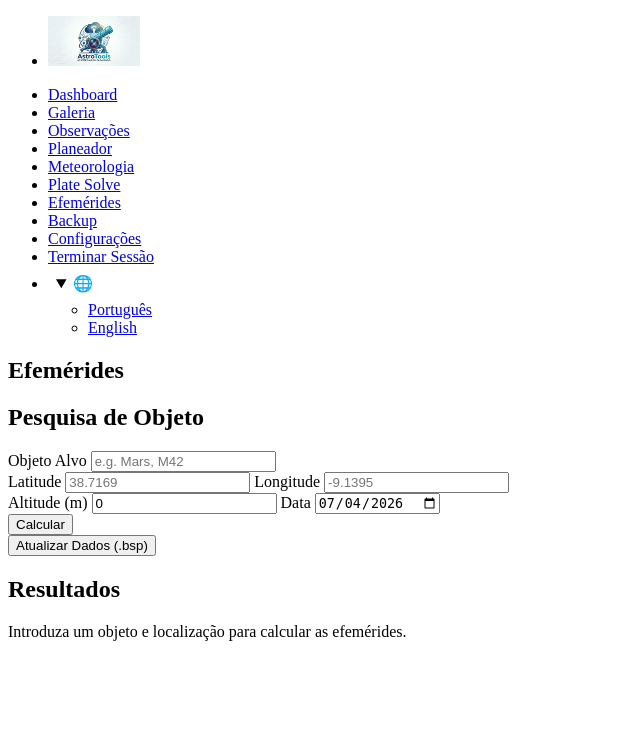
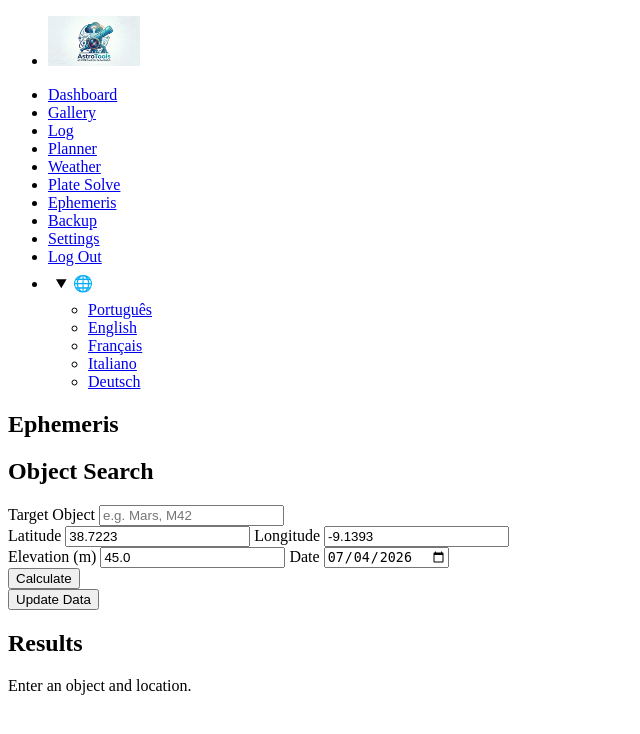
Before and after one commit to fernandosilva708/astrotools, a Flask app: page /ephemeris/ in a window 1280 px wide, after a click that opens the changed part. Shown: the top 734 px of the page, without its empty margins (0-640 px from the left). Run offline with Flask 3, Linux system fonts and the light colour scheme; the visitor is signed in with stand-in values (Sample User, id 1); some libraries are stand-ins or nearby versions.

Commit message:
fix: corrigir erros no dashboard, planeador, meteorologia, efemerides e astrometria; adicionar fr, it, de

```diff
--- a/app/astrometry/routes.py
+++ b/app/astrometry/routes.py
@@ -46,6 +46,12 @@
     image = GalleryImage.query.get_or_404(image_id)
     mode = request.args.get('mode', 'offline')
 
+    # Verificar se já existe alguma resolução em curso
+    any_running = GalleryImage.query.filter(GalleryImage.astrometry_job_id.isnot(None)).first()
+    if any_running:
+        flash('Já existe uma em curso.', 'warning')
+        return redirect(url_for('astrometry.index'))
+
     # Verificar se a imagem já está a ser processada
     if image.astrometry_job_id:
         flash('Esta imagem já se encontra em processo de resolução.', 'warning')
--- a/app/ephemeris/routes.py
+++ b/app/ephemeris/routes.py
@@ -38,7 +38,9 @@
 @ephemeris_bp.route('/')
 @login_required
 def index():
-    return render_template('ephemeris/index.html')
+    from app.utils import LocationService
+    loc = LocationService.get_current_location()
+    return render_template('ephemeris/index.html', loc=loc)
 
 
 @ephemeris_bp.route('/iss')
--- a/app/static/js/i18n.js
+++ b/app/static/js/i18n.js
@@ -11,6 +11,7 @@
         localStorage.setItem('language', lang);
         applyTranslations();
         document.documentElement.lang = lang;
+        location.reload();
     }
 }
 
--- a/app/static/js/translations.js
+++ b/app/static/js/translations.js
@@ -76,6 +76,7 @@
     config_save: 'Guardar', config_username: 'Nome de utilizador',
     config_location_name: 'Nome do Local', config_lat: 'Latitude',
     config_lon: 'Longitude', config_elev: 'Altitude',
+    config_locations: 'Localizações',
     obs_target: 'Objeto Alvo', obs_ra: 'Ascensão Reta (RA)',
     obs_dec: 'Declinação (Dec)', obs_time: 'Data/Hora',
     gallery_target_placeholder: 'Ex: M31, Jupiter',
@@ -100,6 +101,7 @@
     weather_lisbon_fallback: 'Lisboa (Fallback)',
     weather_no_data: 'Não foi possível carregar os dados meteorológicos.',
     save: 'Guardar', delete: 'Eliminar',
+    eph_no_ephemeris: 'Não há efemérides', eph_distance: 'Distância',
   },
   en: {
     nav_dashboard: 'Dashboard', nav_gallery: 'Gallery', nav_platesolve: 'Plate Solve',
@@ -185,4 +187,332 @@
     config_seestar_path: 'Seestar Import Path',
     config_rclone_remote: 'Rclone Remote',
     config_rclone_path: 'Rclone Path',
+
+    nav_ephemeris_iss: 'ISS', eph_iss_desc: 'ISS real-time position.',
+    eph_celestial_body: 'Celestial Body', eph_sun: 'Sun', eph_moon: 'Moon', eph_mars: 'Mars',
+    eph_jupiter: 'Jupiter', eph_saturn: 'Saturn', eph_waiting: 'Waiting for calculation...',
+    tele_not_implemented: 'Telescopius proxy is not yet implemented.',
+    tele_coming_soon: 'Telescopius integration coming soon.',
+    weather_forecast_for: 'Forecast for', weather_clouds: 'Clouds',
+    weather_temp: 'Temp.', weather_humidity: 'Humidity', weather_pressure: 'Pressure',
+    weather_dew_point: 'Dew Point', weather_wind: 'Wind',
+    weather_seeing: 'Seeing', weather_transparency: 'Transparency',
+    weather_status: 'Status', weather_source: 'Source:',
+    weather_source_light: 'Light pollution data: LightPollutionMap.info',
+    weather_last_update: 'Last update:',
+    weather_clear: 'Clear Sky', weather_partly: 'Partly Clear', weather_cloudy: 'Overcast',
     weather_lisbon_fallback: 'Lisbon (Fallback)',
+    weather_no_data: 'Could not load weather data.',
+    save: 'Save', delete: 'Delete',
+    eph_no_ephemeris: 'No ephemeris available', eph_distance: 'Distance',
+  },
+  fr: {
+    nav_dashboard: 'Tableau de bord', nav_gallery: 'Galerie', nav_platesolve: 'Plate Solve',
+    nav_ephemeris: 'Éphémérides', nav_telescopius: 'Telescopius', nav_backup: 'Sauvegarde',
+    nav_logout: 'Se déconnecter', nav_config: 'Configuration', lang_header: 'Langues de l\'UE',
+    nav_observations: 'Journal', nav_planner: 'Planificateur', nav_weather: 'Météo',
+    dash_images: 'Images', dash_observations: 'Observations',
+    dash_images_no_backup: 'Images sans Sauvegarde',
+    dash_recent_images: 'Images Récentes', dash_quick_actions: 'Actions Rapides',
+    dash_no_images: 'Aucune image récente.',
+    dash_upload_image: 'Charger une Image',
+    dash_obs_recorded: 'Entrées du journal',
+    dash_visible_now: 'Visibles Actuellement',
+    dash_no_objects: 'Aucun objet au-dessus de 10°',
+    dash_recent_activity: 'Activité Récente',
+    auth_username: "Nom d'utilisateur", auth_password: 'Mot de passe',
+    auth_remember: 'Se souvenir de moi', auth_login: 'Se connecter',
+    auth_no_account: "Pas de compte ?", auth_register: "S'enregistrer",
+    auth_create_account: 'Créer un Compte', auth_email: 'E-mail',
+    auth_has_account: 'Déjà un compte ?', auth_login_link: 'Se connecter',
+    gallery_title_page: 'Galerie',
+    gallery_import_seestar: 'Importer', gallery_upload: 'Charger',
+    gallery_upload_short: 'Charger',
+    gallery_no_images: 'Aucune image dans la galerie.',
+    gallery_search_placeholder: 'Rechercher par cible, titre...',
+    gallery_search_btn: 'Filtrer',
+    nav_prev: 'Précédent', nav_next: 'Suivant',
+    gallery_view_details: 'Voir les Détails',
+    gallery_image_file: "Fichier d'Image", gallery_title: 'Titre',
+    gallery_title_placeholder: "Titre de l'image",
+    gallery_description: 'Description', optional: '(facultatif)', cancel: 'Annuler',
+    gallery_solved_badge: 'Résolu',
+    gallery_delete_confirm: 'Supprimer cette image ?',
+    gallery_tech_data: 'Données Techniques', gallery_target: 'Cible',
+    gallery_exposure: 'Exposition', gallery_gain: 'Gain',
+    gallery_captured: 'Capturée le', gallery_status: 'Statut',
+    gallery_edit_title: 'Modifier les Détails', gallery_danger_zone: 'Zone de Danger',
+    obs_add_btn: 'Nouvelle Observation', obs_notes: 'Notes',
+    obs_no_records: 'Aucune observation enregistrée.',
+    obs_delete_confirm: 'Voulez-vous supprimer cet enregistrement ?',
+    obs_add_title: 'Enregistrer une Observation',
+    planner_subtitle: 'Objets suggérés pour',
+    planner_visible: 'Visible', planner_hidden: 'Sous l\'Horizon',
+    planner_log_btn: 'Enregistrer l\'Observation',
+    planner_altitude_chart: 'Graphique d\'Altitude',
+    astrometry_title: 'Plate Solving',
+    astrometry_pending: 'En attente',
+    astrometry_file: 'Fichier', astrometry_uploaded: 'Téléchargé',
+    astrometry_action: 'Action', astrometry_submit: 'Résoudre',
+    astrometry_none_pending: 'Aucune image en attente.',
+    astrometry_solved_section: 'Images Résolues',
+    astrometry_no_images: 'Aucune image résolue.',
+    eph_search: 'Recherche d\'Objet', eph_target: 'Objet Cible',
+    eph_lat: 'Latitude', eph_lon: 'Longitude', eph_elevation: 'Altitude (m)', eph_azimuth: 'Azimut (°)',
+    eph_date: 'Date', eph_calculate: 'Calculer',
+    eph_time: 'Heure',
+    eph_hint: 'Entrez un objet et un lieu.',
+    eph_not_implemented: 'Moteur de calcul non implémenté.',
+    eph_update_bsp: 'Mise à jour', eph_results: 'Résultats',
+    backup_status_label: 'Statut de Sauvegarde',
+    backup_running: 'Synchronisation en cours...',
+    backup_last_run: 'Dernière exécution',
+    backup_last_result: 'Dernier résultat',
+    backup_stopped: 'Arrêté',
+    backup_never: 'Jamais',
+    not_defined: 'Non défini',
+    backup_sync_title: 'Synchronisation rclone',
+    backup_all_safe: 'Toutes les images sont sauvegardées.',
+    backup_sync_desc: 'Synchronise RCLONE_PATH avec RCLONE_REMOTE.',
+    backup_confirm: 'Lancer la copie maintenant ?',
+    backup_run: 'Lancer la Sauvegarde', backup_config: 'Configuration',
+    backup_config_hint: 'Modifiez le fichier .env pour les paramètres rclone.',
+    config_profile: 'Profil', config_change_password: 'Modifier le mot de passe',
+    config_new_password: 'Nouveau mot de passe', config_apis_backup: 'APIs & Sauvegarde',
+    config_save: 'Enregistrer', config_username: "Nom d'utilisateur",
+    config_location_name: 'Nom du Lieu', config_lat: 'Latitude',
+    config_lon: 'Longitude', config_elev: 'Altitude',
+    config_locations: 'Lieux',
+    obs_target: 'Objet Cible', obs_ra: 'Ascension Droite (RA)',
+    obs_dec: 'Déclinaison (Dec)', obs_time: 'Date/Heure',
+    gallery_target_placeholder: 'Ex: M31, Jupiter',
+    config_api_astrometry: 'Astrometry.net API Key',
+    config_seestar_path: 'Chemin d\'Importation Seestar',
+    config_rclone_remote: 'Rclone Distant',
+    config_rclone_path: 'Chemin Rclone',
+
+    nav_ephemeris_iss: 'ISS', eph_iss_desc: 'Position de l\'ISS en temps réel.',
+    eph_celestial_body: 'Corps Céleste', eph_sun: 'Soleil', eph_moon: 'Lune', eph_mars: 'Mars',
+    eph_jupiter: 'Jupiter', eph_saturn: 'Saturne', eph_waiting: 'Calcul en cours...',
+    tele_not_implemented: 'Le proxy Telescopius n\'est pas implémenté.',
+    tele_coming_soon: 'Intégration Telescopius bientôt disponible.',
+    weather_forecast_for: 'Prévisions pour', weather_clouds: 'Nuages',
+    weather_temp: 'Temp.', weather_humidity: 'Humidité', weather_pressure: 'Pression',
+    weather_dew_point: 'Pt. Rosée', weather_wind: 'Vent',
+    weather_seeing: 'Seeing', weather_transparency: 'Transparence',
+    weather_status: 'Statut', weather_source: 'Source:',
+    weather_source_light: 'Données de pollution lumineuse: LightPollutionMap.info',
+    weather_last_update: 'Dernière mise à jour :',
+    weather_clear: 'Ciel Dégagé', weather_partly: 'Partiel. Dégagé', weather_cloudy: 'Très Nuageux',
+    weather_lisbon_fallback: 'Lisbonne (Par défaut)',
+    weather_no_data: 'Impossible de charger les données météo.',
+    save: 'Enregistrer', delete: 'Supprimer',
+    eph_no_ephemeris: 'Aucune éphéméride', eph_distance: 'Distance',
+  },
+  it: {
+    nav_dashboard: 'Dashboard', nav_gallery: 'Galleria', nav_platesolve: 'Plate Solve',
+    nav_ephemeris: 'Effemeridi', nav_telescopius: 'Telescopius', nav_backup: 'Backup',
+    nav_logout: 'Disconnetti', nav_config: 'Impostazioni', lang_header: 'Lingue UE',
+    nav_observations: 'Diario', nav_planner: 'Pianificatore', nav_weather: 'Meteo',
+    dash_images: 'Immagini', dash_observations: 'Osservazioni',
+    dash_images_no_backup: 'Senza Backup',
+    dash_recent_images: 'Immagini Recenti', dash_quick_actions: 'Azioni Rapide',
+    dash_no_images: 'Nessuna immagine recente.',
+    dash_upload_image: 'Carica Immagine',
+    dash_obs_recorded: 'Osservazioni registrate',
+    dash_visible_now: 'Visibili Ora',
+    dash_no_objects: 'Nessun oggetto sopra 10°',
+    dash_recent_activity: 'Attività Recente',
+    auth_username: 'Nome utente', auth_password: 'Password',
+    auth_remember: 'Ricordami', auth_login: 'Accedi',
+    auth_no_account: 'Senza account?', auth_register: 'Registrati',
+    auth_create_account: 'Crea Account', auth_email: 'E-mail',
+    auth_has_account: 'Hai già un account?', auth_login_link: 'Accedi',
+    gallery_title_page: 'Galleria',
+    gallery_import_seestar: 'Importa', gallery_upload: 'Carica',
+    gallery_upload_short: 'Carica',
+    gallery_no_images: 'Nessuna immagine in galleria.',
+    gallery_search_placeholder: 'Cerca per oggetto, titolo...',
+    gallery_search_btn: 'Filtra',
+    nav_prev: 'Precedente', nav_next: 'Successivo',
+    gallery_view_details: 'Vedi Dettagli',
+    gallery_image_file: 'File Immagine', gallery_title: 'Titolo',
+    gallery_title_placeholder: 'Titolo dell\'immagine',
+    gallery_description: 'Descrizione', optional: '(opzionale)', cancel: 'Annulla',
+    gallery_solved_badge: 'Risolto',
+    gallery_delete_confirm: 'Eliminare questa immagine?',
+    gallery_tech_data: 'Dati Tecnici', gallery_target: 'Oggetto',
+    gallery_exposure: 'Esposizione', gallery_gain: 'Guadagno',
+    gallery_captured: 'Acquisita il', gallery_status: 'Stato',
+    gallery_edit_title: 'Modifica Dettagli', gallery_danger_zone: 'Zona di Pericolo',
+    obs_add_btn: 'Nuova Osservazione', obs_notes: 'Note',
+    obs_no_records: 'Nessuna osservazione registrata.',
+    obs_delete_confirm: 'Vuoi eliminare questo record?',
+    obs_add_title: 'Registra Osservazione',
+    planner_subtitle: 'Oggetti suggeriti per',
+    planner_visible: 'Visibile', planner_hidden: 'Sotto l\'Orizzonte',
+    planner_log_btn: 'Registra Osservazione',
+    planner_altitude_chart: 'Grafico di Altitudine',
+    astrometry_title: 'Plate Solving',
+    astrometry_pending: 'Pendente',
+    astrometry_file: 'File', astrometry_uploaded: 'Caricato',
+    astrometry_action: 'Azione', astrometry_submit: 'Risolvi',
+    astrometry_none_pending: 'Nessuna immagine pendente.',
+    astrometry_solved_section: 'Immagini Risolte',
+    astrometry_no_images: 'Nessuna immagine risolta.',
+    eph_search: 'Cerca Oggetto', eph_target: 'Oggetto Target',
+    eph_lat: 'Latitudine', eph_lon: 'Longitudine', eph_elevation: 'Altitudine (m)', eph_azimuth: 'Azimut (°)',
+    eph_date: 'Data', eph_calculate: 'Calcola',
+    eph_time: 'Ora',
+    eph_hint: 'Inserisci oggetto e posizione.',
+    eph_not_implemented: 'Motore di calcolo non implementato.',
+    eph_update_bsp: 'Aggiorna Dati', eph_results: 'Risultati',
+    backup_status_label: 'Stato del Backup',
+    backup_running: 'Sincronizzazione in corso...',
+    backup_last_run: 'Ultima esecuzione',
+    backup_last_result: 'Ultimo risultato',
+    backup_stopped: 'Fermato',
+    backup_never: 'Mai',
+    not_defined: 'Non definito',
+    backup_sync_title: 'Sincronizzazione rclone',
+    backup_all_safe: 'Tutte le immagini salvate.',
+    backup_sync_desc: 'Sincronizza RCLONE_PATH con RCLONE_REMOTE.',
+    backup_confirm: 'Avviare la sincronizzazione?',
+    backup_run: 'Esegui Backup', backup_config: 'Configurazione',
+    backup_config_hint: 'Modifica .env per impostazioni rclone.',
+    config_profile: 'Profile', config_change_password: 'Cambia Password',
+    config_new_password: 'Nuova Password', config_apis_backup: 'APIs & Backup',
+    config_save: 'Salva', config_username: 'Nome utente',
+    config_location_name: 'Nome Posizione', config_lat: 'Latitudine',
+    config_lon: 'Longitudine', config_elev: 'Altitudine',
+    config_locations: 'Posizioni',
+    obs_target: 'Oggetto Target', obs_ra: 'Ascensione Retta (RA)',
+    obs_dec: 'Declinazione (Dec)', obs_time: 'Data/Ora',
+    gallery_target_placeholder: 'Es: M31, Jupiter',
+    config_api_astrometry: 'Astrometry.net API Key',
+    config_seestar_path: 'Seestar Import Path',
+    config_rclone_remote: 'Rclone Remote',
+    config_rclone_path: 'Rclone Path',
+
+    nav_ephemeris_iss: 'ISS', eph_iss_desc: 'Posizione ISS in tempo reale.',
+    eph_celestial_body: 'Corpo Celeste', eph_sun: 'Sole', eph_moon: 'Luna', eph_mars: 'Marte',
+    eph_jupiter: 'Giove', eph_saturn: 'Saturno', eph_waiting: 'In attesa di calcolo...',
+    tele_not_implemented: 'Il proxy Telescopius non è implementato.',
+    tele_coming_soon: 'Integrazione Telescopius presto disponibile.',
+    weather_forecast_for: 'Previsioni per', weather_clouds: 'Nuvole',
+    weather_temp: 'Temp.', weather_humidity: 'Umidità', weather_pressure: 'Pressione',
+    weather_dew_point: 'Punto di Rugiada', weather_wind: 'Vento',
+    weather_seeing: 'Seeing', weather_transparency: 'Trasparenza',
+    weather_status: 'Stato', weather_source: 'Fonte:',
+    weather_source_light: 'Inquinamento luminoso: LightPollutionMap.info',
+    weather_last_update: 'Ultimo aggiornamento:',
+    weather_clear: 'Cielo Sereno', weather_partly: 'Parzial. Sereno', weather_cloudy: 'Molto Nuvoloso',
+    weather_lisbon_fallback: 'Lisbona (Predefinito)',
+    weather_no_data: 'Impossibile caricare i dati meteo.',
+    save: 'Salva', delete: 'Elimina',
+    eph_no_ephemeris: 'Nessuna effemeride', eph_distance: 'Distanza',
+  },
+  de: {
+    nav_dashboard: 'Dashboard', nav_gallery: 'Galerie', nav_platesolve: 'Plate Solve',
+    nav_ephemeris: 'Ephemeriden', nav_telescopius: 'Telescopius', nav_backup: 'Backup',
+    nav_logout: 'Abmelden', nav_config: 'Einstellungen', lang_header: 'EU-Sprachen',
+    nav_observations: 'Tagebuch', nav_planner: 'Planer', nav_weather: 'Wetter',
+    dash_images: 'Bilder', dash_observations: 'Beobachtungen',
+    dash_images_no_backup: 'Ohne Backup',
+    dash_recent_images: 'Aktuelle Bilder', dash_quick_actions: 'Schnellaktionen',
+    dash_no_images: 'Keine aktuellen Bilder.',
+    dash_upload_image: 'Bild hochladen',
+    dash_obs_recorded: 'Protokollierte Einträge',
+    dash_visible_now: 'Jetzt sichtbar',
+    dash_no_objects: 'Keine Objekte über 10°',
+    dash_recent_activity: 'Letzte Aktivität',
+    auth_username: 'Benutzername', auth_password: 'Passwort',
+    auth_remember: 'Angemeldet bleiben', auth_login: 'Anmelden',
+    auth_no_account: 'Kein Konto?', auth_register: 'Registrieren',
+    auth_create_account: 'Konto erstellen', auth_email: 'E-Mail',
+    auth_has_account: 'Bereits ein Konto?', auth_login_link: 'Anmelden',
+    gallery_title_page: 'Galerie',
+    gallery_import_seestar: 'Importieren', gallery_upload: 'Hochladen',
+    gallery_upload_short: 'Hochladen',
+    gallery_no_images: 'Keine Bilder in der Galerie.',
+    gallery_search_placeholder: 'Suche nach Objekt, Titel...',
+    gallery_search_btn: 'Filtern',
+    nav_prev: 'Zurück', nav_next: 'Weiter',
+    gallery_view_details: 'Details anzeigen',
+    gallery_image_file: 'Bilddatei', gallery_title: 'Titel',
+    gallery_title_placeholder: 'Bildtitel',
+    gallery_description: 'Beschreibung', optional: '(optional)', cancel: 'Abbrechen',
+    gallery_solved_badge: 'Gelöst',
+    gallery_delete_confirm: 'Dieses Bild löschen?',
+    gallery_tech_data: 'Technische Daten', gallery_target: 'Objekt',
+    gallery_exposure: 'Belichtung', gallery_gain: 'Gain',
+    gallery_captured: 'Aufgenommen am', gallery_status: 'Status',
+    gallery_edit_title: 'Details bearbeiten', gallery_danger_zone: 'Gefahrenbereich',
+    obs_add_btn: 'Neue Beobachtung', obs_notes: 'Notizen',
+    obs_no_records: 'Keine Beobachtungen protokolliert.',
+    obs_delete_confirm: 'Möchten Sie diesen Eintrag löschen?',
+    obs_add_title: 'Beobachtung protokollieren',
+    planner_subtitle: 'Objektvorschläge für',
+    planner_visible: 'Sichtbar', planner_hidden: 'Unter dem Horizont',
+    planner_log_btn: 'Beobachtung protokollieren',
+    planner_altitude_chart: 'Höhendiagramm',
+    astrometry_title: 'Plate Solving',
+    astrometry_pending: 'Ausstehend',
+    astrometry_file: 'Datei', astrometry_uploaded: 'Hochgeladen',
+    astrometry_action: 'Aktion', astrometry_submit: 'Lösen',
+    astrometry_none_pending: 'Keine ausstehenden Bilder.',
+    astrometry_solved_section: 'Gelöste Bilder',
+    astrometry_no_images: 'Keine gelösten Bilder.',
+    eph_search: 'Objektsuche', eph_target: 'Zielobjekt',
+    eph_lat: 'Breitengrad', eph_lon: 'Längengrad', eph_elevation: 'Höhe (m)', eph_azimuth: 'Azimut (°)',
+    eph_date: 'Datum', eph_calculate: 'Berechnen',
+    eph_time: 'Zeit',
+    eph_hint: 'Geben Sie Objekt und Ort ein.',
+    eph_not_implemented: 'Berechnungs-Engine noch nicht implementiert.',
+    eph_update_bsp: 'Daten aktualisieren', eph_results: 'Ergebnisse',
+    backup_status_label: 'Backup-Status',
+    backup_running: 'Synchronisierung läuft...',
+    backup_last_run: 'Letzte Ausführung',
+    backup_last_result: 'Letztes Ergebnis',
+    backup_stopped: 'Gestoppt',
+    backup_never: 'Nie',
+    not_defined: 'Nicht definiert',
+    backup_sync_title: 'rclone Synchronisierung',
+    backup_all_safe: 'Alle Bilder sind gesichert.',
+    backup_sync_desc: 'Synchronisiert RCLONE_PATH mit RCLONE_REMOTE.',
+    backup_confirm: 'Backup jetzt starten?',
+    backup_run: 'Backup ausführen', backup_config: 'Konfiguration',
+    backup_config_hint: 'Bearbeiten Sie .env für rclone-Einstellungen.',
+    config_profile: 'Profil', config_change_password: 'Passwort ändern',
+    config_new_password: 'Neues Passwort', config_apis_backup: 'APIs & Backup',
+    config_save: 'Speichern', config_username: 'Benutzername',
+    config_location_name: 'Ortsname', config_lat: 'Breitengrad',
+    config_lon: 'Längengrad', config_elev: 'Höhe',
+    config_locations: 'Standorte',
+    obs_target: 'Zielobjekt', obs_ra: 'Rektaszension (RA)',
+    obs_dec: 'Deklination (Dec)', obs_time: 'Datum/Uhrzeit',
+    gallery_target_placeholder: 'Z.B.: M31, Jupiter',
+    config_api_astrometry: 'Astrometry.net API-Schlüssel',
+    config_seestar_path: 'Seestar Import-Pfad',
+    config_rclone_remote: 'Rclone Remote',
+    config_rclone_path: 'Rclone Pfad',
+
+    nav_ephemeris_iss: 'ISS', eph_iss_desc: 'Echtzeit-Position der ISS.',
+    eph_celestial_body: 'Himmelskörper', eph_sun: 'Sonne', eph_moon: 'Mond', eph_mars: 'Mars',
+    eph_jupiter: 'Jupiter', eph_saturn: 'Saturn', eph_waiting: 'Werte Berechnung...',
+    tele_not_implemented: 'Der Telescopius-Proxy ist noch nicht implementiert.',
+    tele_coming_soon: 'Telescopius-Integration folgt in Kürze.',
+    weather_forecast_for: 'Vorhersage für', weather_clouds: 'Wolken',
+    weather_temp: 'Temp.', weather_humidity: 'Feuchtigkeit', weather_pressure: 'Luftdruck',
+    weather_dew_point: 'Taupunkt', weather_wind: 'Wind',
+    weather_seeing: 'Seeing', weather_transparency: 'Transparenz',
+    weather_status: 'Status', weather_source: 'Quelle:',
+    weather_source_light: 'Lichtverschmutzungsdaten: LightPollutionMap.info',
+    weather_last_update: 'Letzte Aktualisierung:',
+    weather_clear: 'Klarer Himmel', weather_partly: 'Teilweise Klar', weather_cloudy: 'Stark Bewölkt',
+    weather_lisbon_fallback: 'Lissabon (Standard)',
+    weather_no_data: 'Wetterdaten konnten nicht geladen werden.',
+    save: 'Speichern', delete: 'Löschen',
+    eph_no_ephemeris: 'Keine Ephemeriden', eph_distance: 'Entfernung',
+  }
+};
--- a/app/templates/base.html
+++ b/app/templates/base.html
@@ -38,8 +38,11 @@
                     <details class="dropdown">
                       <summary aria-haspopup="listbox" role="link" class="secondary" style="padding: 0.5rem;">🌐</summary>
                       <ul role="listbox">
-                        <li><a href="#" onclick="setLanguage('pt')">Português</a></li>
-                        <li><a href="#" onclick="setLanguage('en')">English</a></li>
+                        <li><a href="#" onclick="setLanguage('pt'); return false;">Português</a></li>
+                        <li><a href="#" onclick="setLanguage('en'); return false;">English</a></li>
+                        <li><a href="#" onclick="setLanguage('fr'); return false;">Français</a></li>
+                        <li><a href="#" onclick="setLanguage('it'); return false;">Italiano</a></li>
+                        <li><a href="#" onclick="setLanguage('de'); return false;">Deutsch</a></li>
                       </ul>
                     </details>
                 </li>
--- a/app/templates/ephemeris/index.html
+++ b/app/templates/ephemeris/index.html
@@ -16,17 +16,17 @@
             <div class="grid">
                 <label>
                     <span data-i18n="eph_lat">Latitude</span>
-                    <input type="number" id="lat" step="0.0001" placeholder="38.7169">
+                    <input type="number" id="lat" step="0.0001" value="{{ loc.latitude }}">
                 </label>
                 <label>
                     <span data-i18n="eph_lon">Longitude</span>
-                    <input type="number" id="lon" step="0.0001" placeholder="-9.1395">
+                    <input type="number" id="lon" step="0.0001" value="{{ loc.longitude }}">
                 </label>
             </div>
             <div class="grid">
                 <label>
                     <span data-i18n="eph_elevation">Altitude (m)</span>
-                    <input type="number" id="elevation" value="0">
+                    <input type="number" id="elevation" value="{{ loc.elevation }}">
                 </label>
                 <label>
                     <span data-i18n="eph_date">Data</span>
@@ -79,6 +79,9 @@
     elevation: parseFloat(document.getElementById('elevation').value) || 0,
     date: document.getElementById('date').value,
   };
+
+  const resultsDiv = document.getElementById('results');
+  try {
       const res = await fetch('{{ url_for("ephemeris.calculate") }}', {
         method: 'POST',
         headers: {
@@ -88,7 +91,43 @@
         body: JSON.stringify(body),
       });
       const data = await res.json();
-  document.getElementById('results').innerHTML = `<pre><code>${JSON.stringify(data, null, 2)}</code></pre>`;
+      if (res.status === 200 && data.status === 'success') {
+          resultsDiv.innerHTML = `
+            <table class="striped">
+              <tbody>
+                <tr>
+                  <td><strong>${t('eph_target')}</strong></td>
+                  <td>${data.target.toUpperCase()}</td>
+                </tr>
+                <tr>
+                  <td><strong>${t('obs_ra')}</strong></td>
+                  <td>${data.ra}</td>
+                </tr>
+                <tr>
+                  <td><strong>${t('obs_dec')}</strong></td>
+                  <td>${data.dec}</td>
+                </tr>
+                <tr>
+                  <td><strong>${t('eph_elevation')}</strong></td>
+                  <td>${data.alt}</td>
+                </tr>
+                <tr>
+                  <td><strong>${t('eph_azimuth')}</strong></td>
+                  <td>${data.az}</td>
+                </tr>
+                <tr>
+                  <td><strong>${t('eph_distance')}</strong></td>
+                  <td>${data.distance}</td>
+                </tr>
+              </tbody>
+            </table>
+          `;
+      } else {
+          resultsDiv.innerHTML = `<p class="alert alert-warning" data-i18n="eph_no_ephemeris">${t('eph_no_ephemeris')}</p>`;
+      }
+  } catch (err) {
+      resultsDiv.innerHTML = `<p class="alert alert-warning" data-i18n="eph_no_ephemeris">${t('eph_no_ephemeris')}</p>`;
+  }
 });
 </script>
 {% endblock %}
```
Also changed, not shown: app/templates/planner/index.html (+11 -2 lines), seed_db.py (+9 -1 lines), tests/conftest.py (+20 -3 lines). Lines whose indentation alone changed are shown as unchanged.
